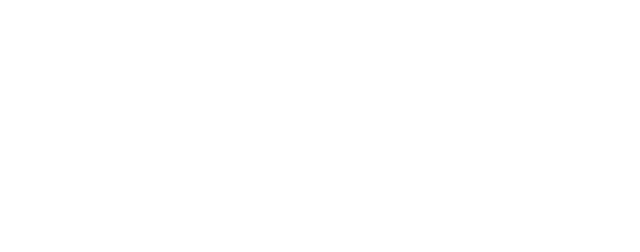
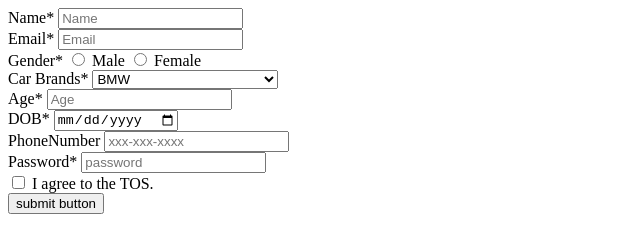
Before and after one commit to acciojob/signup-form-car-anamikajangid, a website: page main.html in a window 1280 px wide. Shown: the whole page, without its empty margins (0-640 px from the left). Drawn offline with Linux system fonts and the light colour scheme.

Commit message:
created a submission

```diff
--- a/main.html
+++ b/main.html
@@ -7,6 +7,44 @@
 </head>
 
 <body>
+	<form method="post">
+		<label for="name">Name*</label>
+		<input type="text" required id="name" placeholder="Name"> </br>
+
+		<label for="email">Email*</label>
+		<input type="email" required id="email" placeholder="Email"> </br>
+
+		<label for="gender">Gender*</label>
+		<input type="radio" name="gender" required id="gender_m">
+		<label for="gender_m">Male</label>
+		<input type="radio" name="gender" required id="gender_f">
+        <label for="gender_f">Female</label> </br>
+
+        <label for="cars">Car Brands*</label>
+		<select required id="cars">
+			<option value="" disabled placeholder>--Please choose an option--</option>
+			<option value="bmw">BMW</option>
+			<option value="audi">Audi</option>
+			<option value="mercedez">Mercedez</option>
+		</select></br>
+		<label for="age">Age*</label>
+		<input type="number" required id="age" placeholder="Age"></br>
+
+		<label for="date">DOB*</label>
+		<input type="date" required id="dob"></br>
+
+		<label for="phone">PhoneNumber</label>
+		<input type="tel" id="tel" placeholder="xxx-xxx-xxxx"></br>
+
+		<label for="password">Password*</label>
+		<input type="password" required id="password" placeholder="password"></br>
+
+		<input type="checkbox" required id="tos">
+		<label for="tos">I agree to the TOS.</label></br>
+
+		<button type="submit">submit button</button>
+
+	</form>
 	<!-- the entire body must be written by student -->
     <script type="text/javascript" src="./script.js">
 </script>
```
